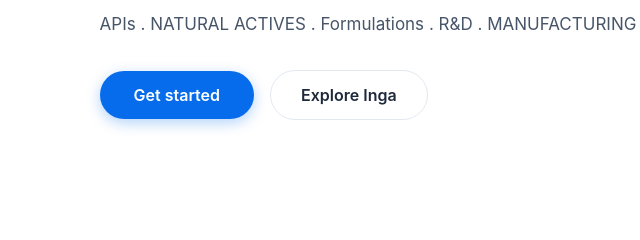
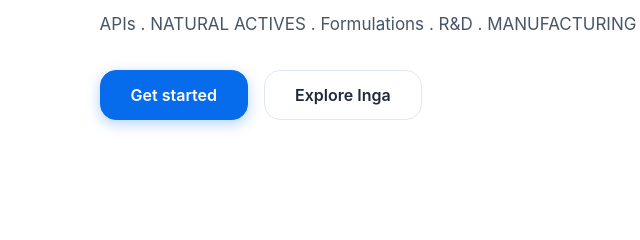
Before and after one commit to Aditya-osa/Inga, a plain HTML site: page banner.html in a window 1280 px wide. Shown: the part 359-599 px from the top of the page, 118-758 px from the left. Drawn offline with Linux system fonts and the light colour scheme; a web font is replaced by a local one.

Commit message:
style: update button styles and classes in banner component

```diff
--- a/banner.html
+++ b/banner.html
@@ -426,12 +426,66 @@ padding-left: clamp(80px, 17vw, 296px);
   animation: slideFadeUp 0.65s cubic-bezier(0.22, 1, 0.36, 1) 0.45s both;
 }
 
+.btn {
+  display: inline-flex;
+  align-items: center;
+  justify-content: center;
+  font-size: 16px;
+  font-weight: 500;
+  padding: 14px 28px;
+  border-radius: 16px !important;
+  text-decoration: none;
+  transition: all 0.25s ease;
+  cursor: pointer;
+}
+
+.btn-dark {
+  background-color: #076cec;
+  color: #ffffff;
+  border: 1px solid #076cec;
+  box-shadow: 0 4px 14px rgba(7, 108, 236, 0.3);
+}
+
+.btn-dark:hover {
+  background-color: #0554b7;
+  color: #ffffff;
+  transform: translateY(-2px);
+  box-shadow: 0 6px 20px rgba(7, 108, 236, 0.4);
+}
+
+.counting-cta-btn {
+  padding: 14px 26px;
+  font-family: 'Inter', sans-serif;
+  font-weight: 600;
+  border-radius: 16px !important;
+}
+
+@media (min-width: 64rem) {
+  .counting-cta-btn {
+    padding: 14px 30px;
+  }
+}
+
+.history-action-outline {
+  background-color: #ffffff !important;
+  color: #1e293b !important;
+  border: 1px solid #e2e8f0 !important;
+  box-shadow: none !important;
+}
+
+.history-action-outline:hover {
+  background-color: #f8fafc !important;
+  border-color: #cbd5e1 !important;
+  color: #076cec !important;
+  transform: translateY(-2px);
+}
+
 .btn-hero-primary {
   display: inline-flex;
   align-items: center;
   justify-content: center;
-  padding: 14px 34px;
-  border-radius: 50px;
+  padding: 14px 30px;
+  border-radius: 16px !important;
   background-color: #076cec;
   color: #ffffff;
   font-family: 'Inter', sans-serif;
@@ -454,7 +508,7 @@ padding-left: clamp(80px, 17vw, 296px);
   align-items: center;
   justify-content: center;
   padding: 14px 30px;
-  border-radius: 50px;
+  border-radius: 16px !important;
   background-color: #ffffff;
   color: #1e293b;
   border: 1px solid #e2e8f0;
@@ -1094,10 +1148,10 @@ html.embedded-banner .hero-section {
                 </p>
 
                 <div class="hero-btn-group">
-                    <a href="contact.html" class="btn-hero-primary">
+                    <a href="contact.html" class="btn btn-dark counting-cta-btn">
                         Get started
                     </a>
-                    <a href="about.html" class="btn-hero-secondary">
+                    <a href="about.html" class="btn btn-dark counting-cta-btn history-action-outline">
                         Explore Inga
                     </a>
                 </div>
```
